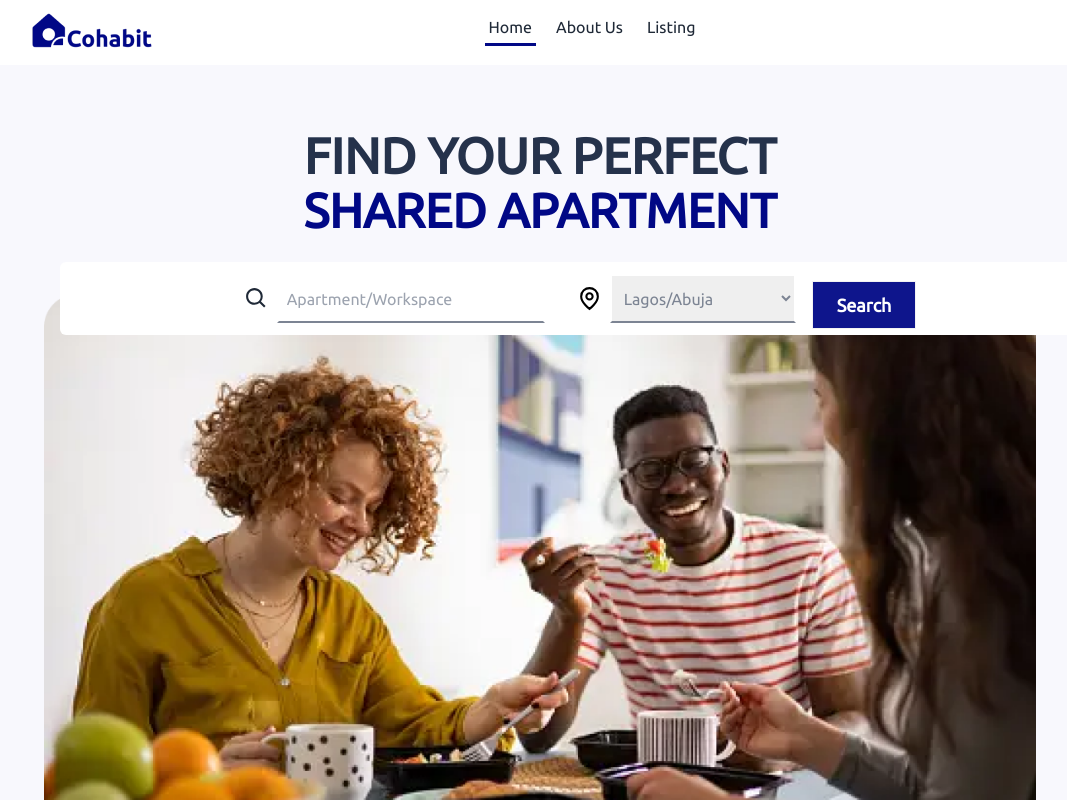
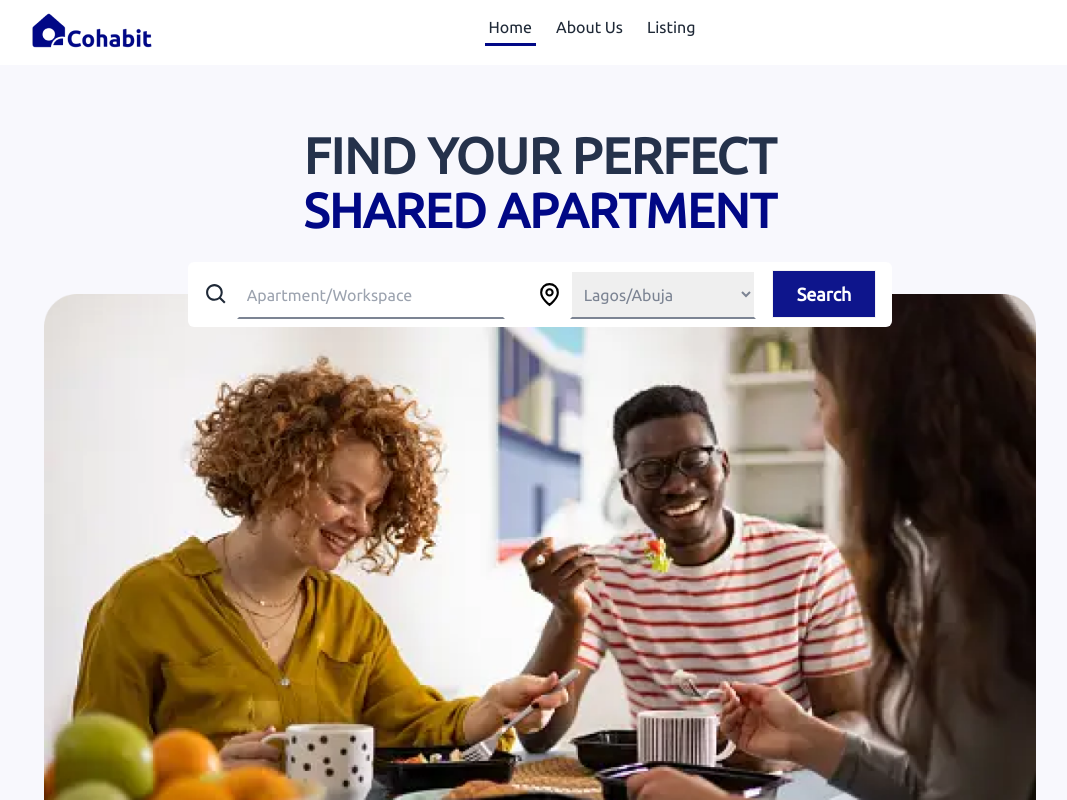
Before and after one commit to lazynerd-studios/Co-Habit-Landing, a React (Vite) app: page / in a window 1280 px wide. Shown: the top 800 px of the page, without its empty margins (100-1167 px from the left). Built offline with nearby package versions, Linux system fonts and the light colour scheme.

Commit message:
Centered the 'search bar' on the hero image

```diff
--- a/src/Components/Home/Home.jsx
+++ b/src/Components/Home/Home.jsx
@@ -52,21 +52,18 @@ const Home = () => {
                 </h1>
               </span>
 
-              <div className="laptop:flex mt-8">
+              <div className="laptop:flex mt-8 justify-center">
                 <span className="mb-6 relative">
                   <img src={HeroImage} className="laptop:max-w-[75rem] hidden tablet:flex laptop:flex laptop:mb-8 z-10 w-full mx-auto" alt="Hero Image" />
 
                   <a href="#reviews" className="">
-                    {/* come back here to make the icon centered on wider devices */}
-                    {/* wider:mx-[32.4rem] laptop:mx-[31.3rem] */}
                     <img src={ScrollToExplore} className="laptop:max-w-[3.9rem] mx-auto -mt-[6rem] z-10 hidden laptop:flex" alt="scroll-to-explore" />
                   </a>
                 </span>
                 <img src={MobileLines} className="laptop:hidden tablet:hidden" alt="Mobile lines" />
 
                 {/* full search bar */}
-                {/* search */}
-                <div className="laptop:absolute place-content-center items-center w-full laptop:w-[65rem] laptop:mx-4 mt-9 laptop:-mt-8 laptop:flex rounded-md bg-white px-4 py-1">
+                <div className="laptop:absolute place-content-center w-full laptop:w-auto laptop:mx-0 mt-9 laptop:-mt-8 laptop:flex rounded-md bg-white px-4 py-2">
                   <span className="flex">
                     <span className="my-3 mr-2">
                       <BiSearch size={25} />
@@ -79,13 +76,14 @@ const Home = () => {
                   </span>
 
                   {/* location */}
-                  <span className="flex my-2">
+                  <span className="flex">
                     <span className="my-3 mr-2">
                       <GrLocation size={25} />
                     </span>
-                    <select className="laptop:w-auto laptop:mr-[] w-[100%] p-2 outline-none border-b-[#7C8493] border-2 border-t-white border-x-white text-[#7C8493]"
+                    <select
+                      className="laptop:w-auto laptop:mr-[] w-[100%] px-2 outline-none border-b-[#7C8493] border-2 border-t-white border-x-white text-[#7C8493]"
                       name="Location">
-                      <option className="py-4" value='Apartment/Workspace'>
+                      <option value='Apartment/Workspace'>
                         Lagos/Abuja
                       </option>
                       <option value='Apartment/Workspace'>
@@ -105,18 +103,19 @@ const Home = () => {
 
                   {/* search button */}
                   <button
-                    className="btn laptop:ml-4 rounded-none w-full mt-3 laptop:w-auto normal-case py-2 px-6 font-bold text-[1.125rem] bg-[#010886f1] hover:bg-[#010886] text-white hover:text-white">
+                    className="btn laptop:ml-4 rounded-none w-full laptop:mt-0 mt-3 laptop:w-auto normal-case py-2 px-6 font-bold text-[1.125rem] bg-[#010886f1] hover:bg-[#010886] text-white hover:text-white">
                     Search
                   </button>
                 </div>
                 {/* end of search */}
-
               </div>
 
+
             </div>
+
           </div>
-          {/* end of hero section */}
         </div>
+        {/* end of hero section */}
 
         {/* how it works */}
         <div className="w-auto bg-white my-8">
```
